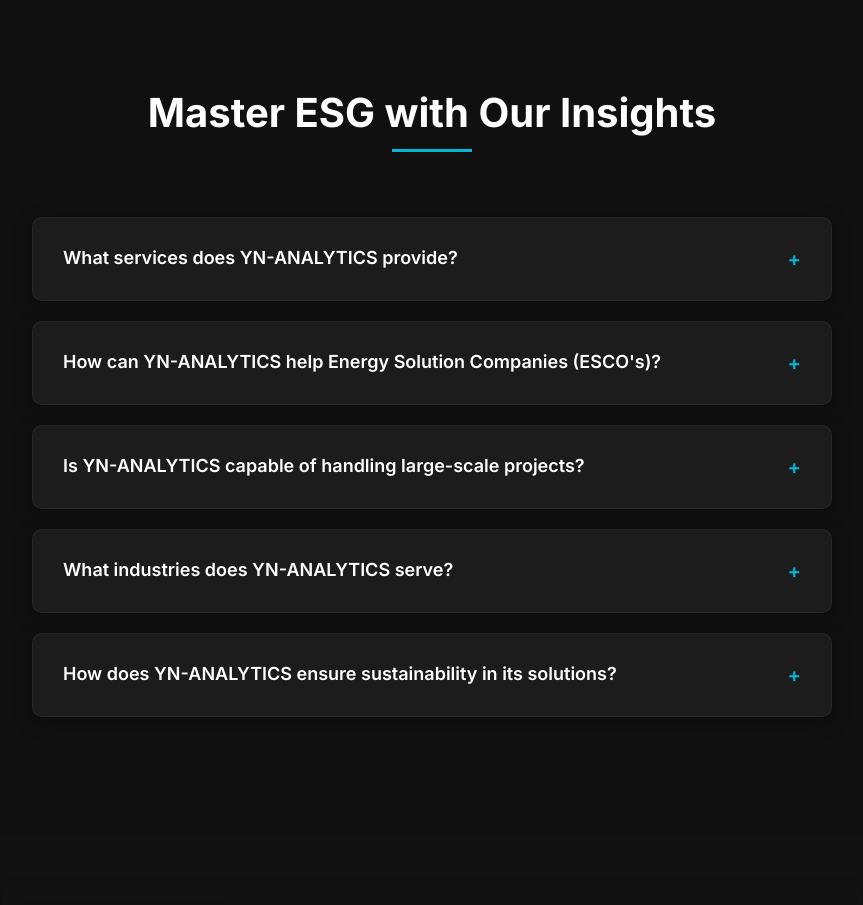
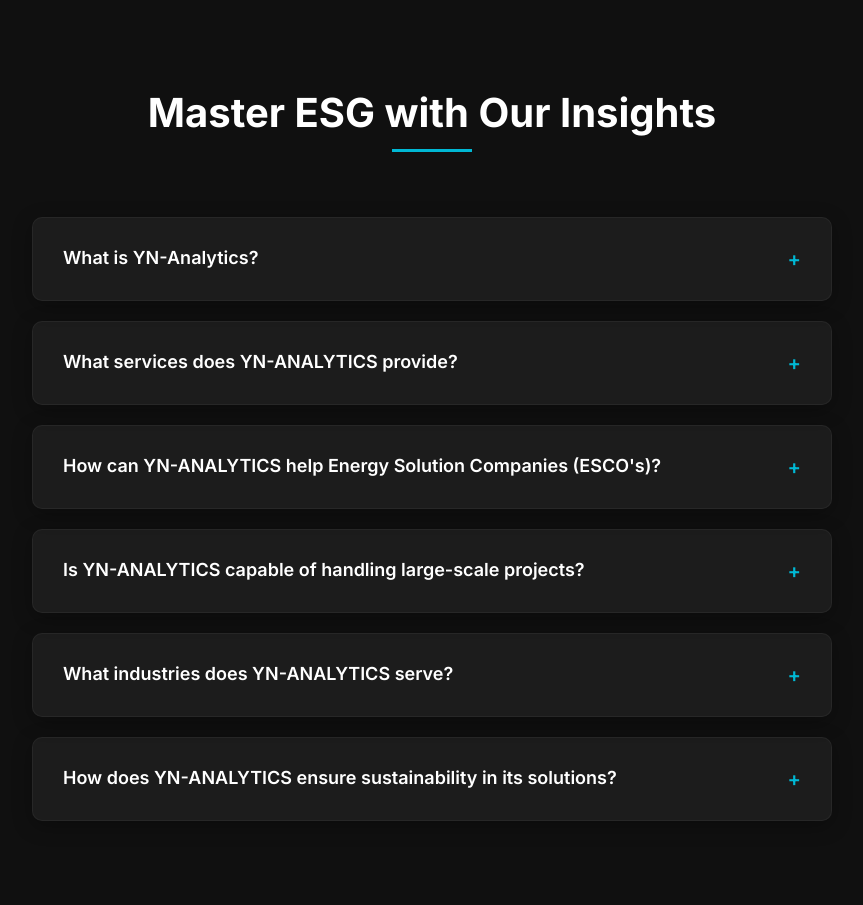
Before and after one commit to SulaimanConain/yn-analytics, a Flask app: page / in a window 1280 px wide; the page is wider, and only the part inside the window is pictured. Shown: the part 3442-4347 px from the top of that part, without its empty margins (208-1071 px from the left). Run offline with Flask 3, Linux system fonts and the light colour scheme; a map, chart or similar area stays blank; grey boxes are pictures that could not be loaded.

Commit message:
Add 'What is YN-Analytics?' as first question in FAQ section

```diff
--- a/templates/index.html
+++ b/templates/index.html
@@ -188,6 +188,13 @@
 
             <div class="faq-container">
                 <div class="faq-item">
+                    <div class="faq-question">What is YN-Analytics?</div>
+                    <div class="faq-answer">
+                        <p>We are a trusted third-party Measurement & Verification (M&V) company, dedicated to providing vital support to Energy Service Companies (ESCOs) and organizations involved in energy efficiency projects. With extensive expertise in energy measurement, savings calculations, reporting, and target achievement, we deliver precise and reliable results. Whether collaborating as a partner with an ESCO or serving as an independent third-party verifier, we uphold the highest standards of service. Over the years, we have developed tailored energy tools using Power BI, MS Excel, and other advanced technologies, all supported by our team of experienced and certified M&V professionals who adhere to the IPMVP protocol.</p>
+                    </div>
+                </div>
+
+                <div class="faq-item">
                     <div class="faq-question">What services does YN-ANALYTICS provide?</div>
                     <div class="faq-answer">
                         <p>YN-ANALYTICS offers a comprehensive suite of energy management services including Energy Retrofit Projects, Data Analysis, M&V Dashboard & Custom Tools, Energy Usage Consultation, and M&V Performance Reporting. We help businesses optimize their energy consumption, reduce costs, and enhance sustainability.</p>
```
